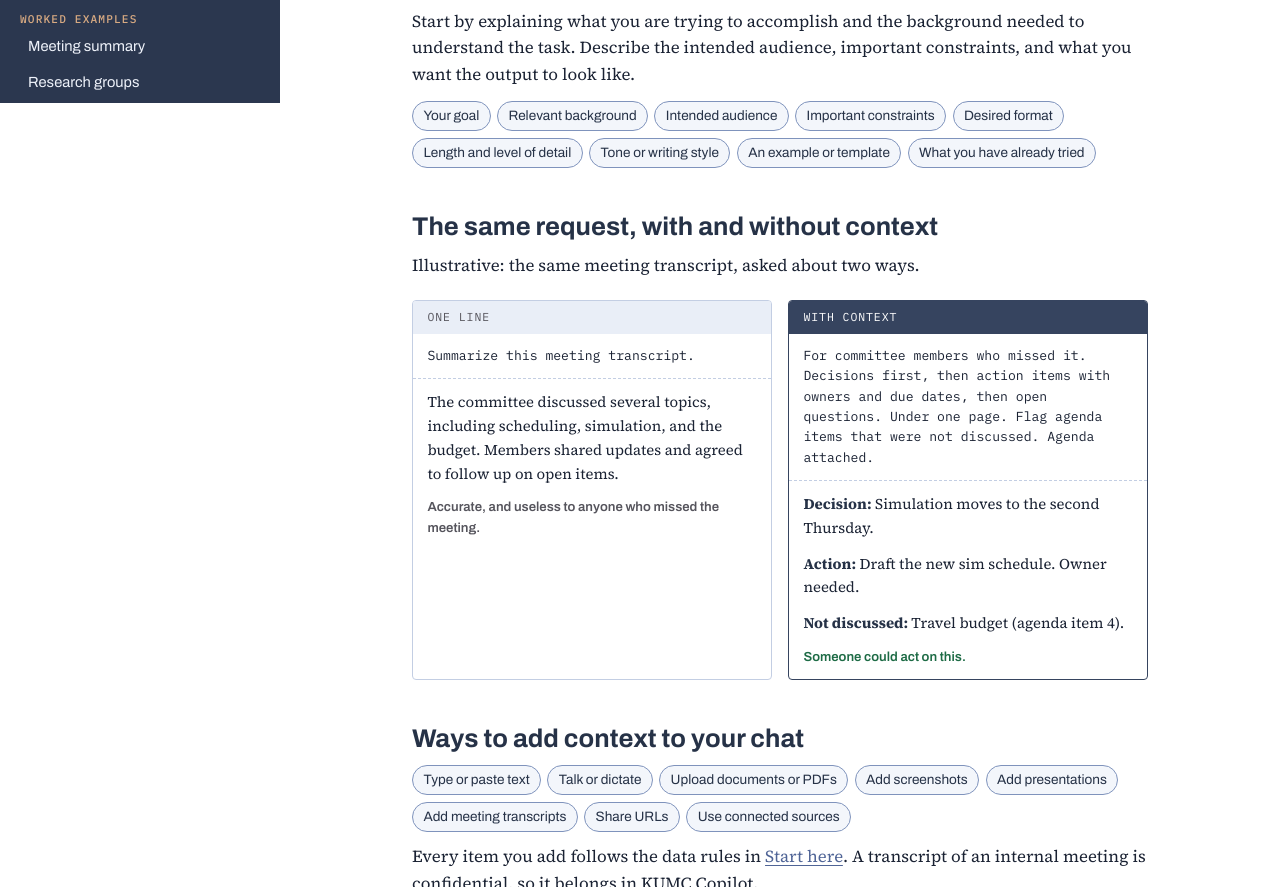
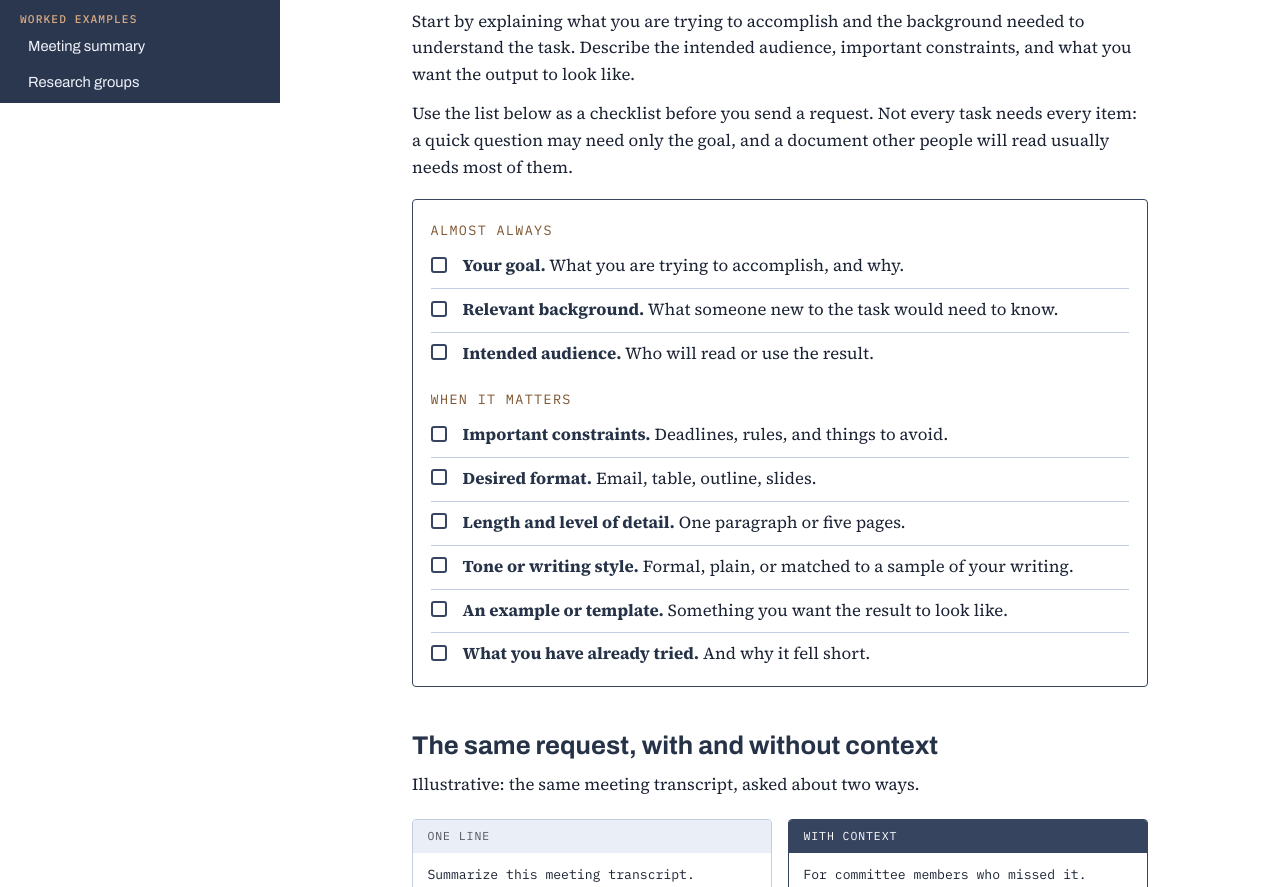
Before and after one commit to jonathandangers/AI-Tutorials, a plain HTML site: page core/context.html in a window 1280 px wide. Shown: the part 697-1584 px from the top of the page. Drawn offline with Linux system fonts and the light colour scheme.

Commit message:
Context checklist and user-chosen project stages
- Module 03: replace the 'What to explain' chips with a two-group checklist
  and say that not every task needs every item
- Project workflow, step 3: choose the stages yourself, then have the model
  organize and check them; asking it to propose stages is the fallback

Reapplies a75abb0 on current main with the 'project description' wording.

Co-Authored-By: Claude Fable 5.2 <noreply@anthropic.com>
Claude-Session: https://claude.ai/code/session_01Nd3D8kz2o21RCcZiiAMHhD

```diff
--- a/assets/site.css
+++ b/assets/site.css
@@ -227,6 +227,12 @@ hr { border: 0; border-top: 1px solid var(--rule); margin: 2.5rem 0; }
 
 .chips { display: flex; flex-wrap: wrap; gap: 0.4rem; margin-top: 0.75rem; padding: 0; list-style: none; }
 .chips li { margin: 0; font-family: var(--font-display); font-size: 0.85rem; border: 1px solid var(--peri); background: var(--sheet); color: var(--navy-deep); padding: 0.2rem 0.65rem; border-radius: 99px; }
+.checklist { margin-top: 1.1rem; border: 1px solid var(--navy); border-radius: 4px; background: var(--paper); padding: 0.4rem 1.1rem 0.6rem; }
+.checklist .eyebrow { margin: 0.85rem 0 0.2rem; color: var(--copper-ink); }
+.checklist ul { list-style: none; padding: 0; margin: 0; }
+.checklist li { position: relative; margin: 0; padding: 0.5rem 0 0.5rem 2rem; border-top: 1px solid var(--rule); }
+.checklist li:first-child { border-top: 0; }
+.checklist li::before { content: ""; position: absolute; left: 0; top: 0.72rem; width: 1rem; height: 1rem; border: 2px solid var(--navy); border-radius: 3px; background: var(--paper); }
 
 .cards { display: grid; grid-template-columns: repeat(auto-fit, minmax(16rem, 1fr)); gap: 0.9rem; margin-top: 1.25rem; padding: 0; list-style: none; }
 .cards li { margin: 0; }
--- a/core/context.html
+++ b/core/context.html
@@ -43,9 +43,24 @@
 
 <h2>What to explain</h2>
 <p>Start by explaining what you are trying to accomplish and the background needed to understand the task. Describe the intended audience, important constraints, and what you want the output to look like.</p>
-<ul class="chips">
-  <li>Your goal</li><li>Relevant background</li><li>Intended audience</li><li>Important constraints</li><li>Desired format</li><li>Length and level of detail</li><li>Tone or writing style</li><li>An example or template</li><li>What you have already tried</li>
-</ul>
+<p>Use the list below as a checklist before you send a request. Not every task needs every item: a quick question may need only the goal, and a document other people will read usually needs most of them.</p>
+<div class="checklist">
+  <p class="eyebrow">Almost always</p>
+  <ul>
+    <li><strong>Your goal.</strong> What you are trying to accomplish, and why.</li>
+    <li><strong>Relevant background.</strong> What someone new to the task would need to know.</li>
+    <li><strong>Intended audience.</strong> Who will read or use the result.</li>
+  </ul>
+  <p class="eyebrow">When it matters</p>
+  <ul>
+    <li><strong>Important constraints.</strong> Deadlines, rules, and things to avoid.</li>
+    <li><strong>Desired format.</strong> Email, table, outline, slides.</li>
+    <li><strong>Length and level of detail.</strong> One paragraph or five pages.</li>
+    <li><strong>Tone or writing style.</strong> Formal, plain, or matched to a sample of your writing.</li>
+    <li><strong>An example or template.</strong> Something you want the result to look like.</li>
+    <li><strong>What you have already tried.</strong> And why it fell short.</li>
+  </ul>
+</div>
 
 <h2>The same request, with and without context</h2>
 <p>Illustrative: the same meeting transcript, asked about two ways.</p>
```
Also changed, not shown: core/project-workflow.html (+3 -3 lines), src/core/context.html (+18 -3 lines), src/core/project-workflow.html (+3 -3 lines).
